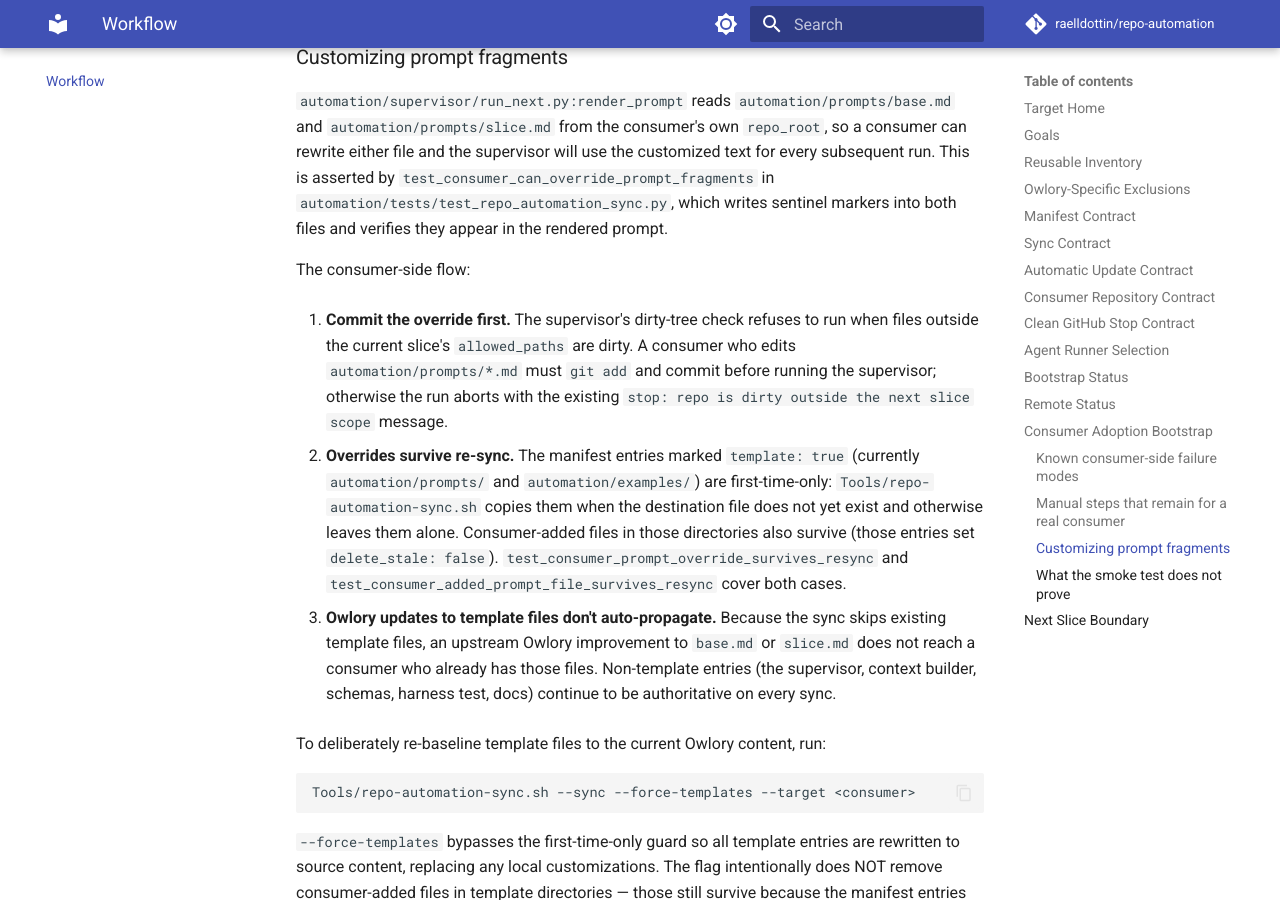
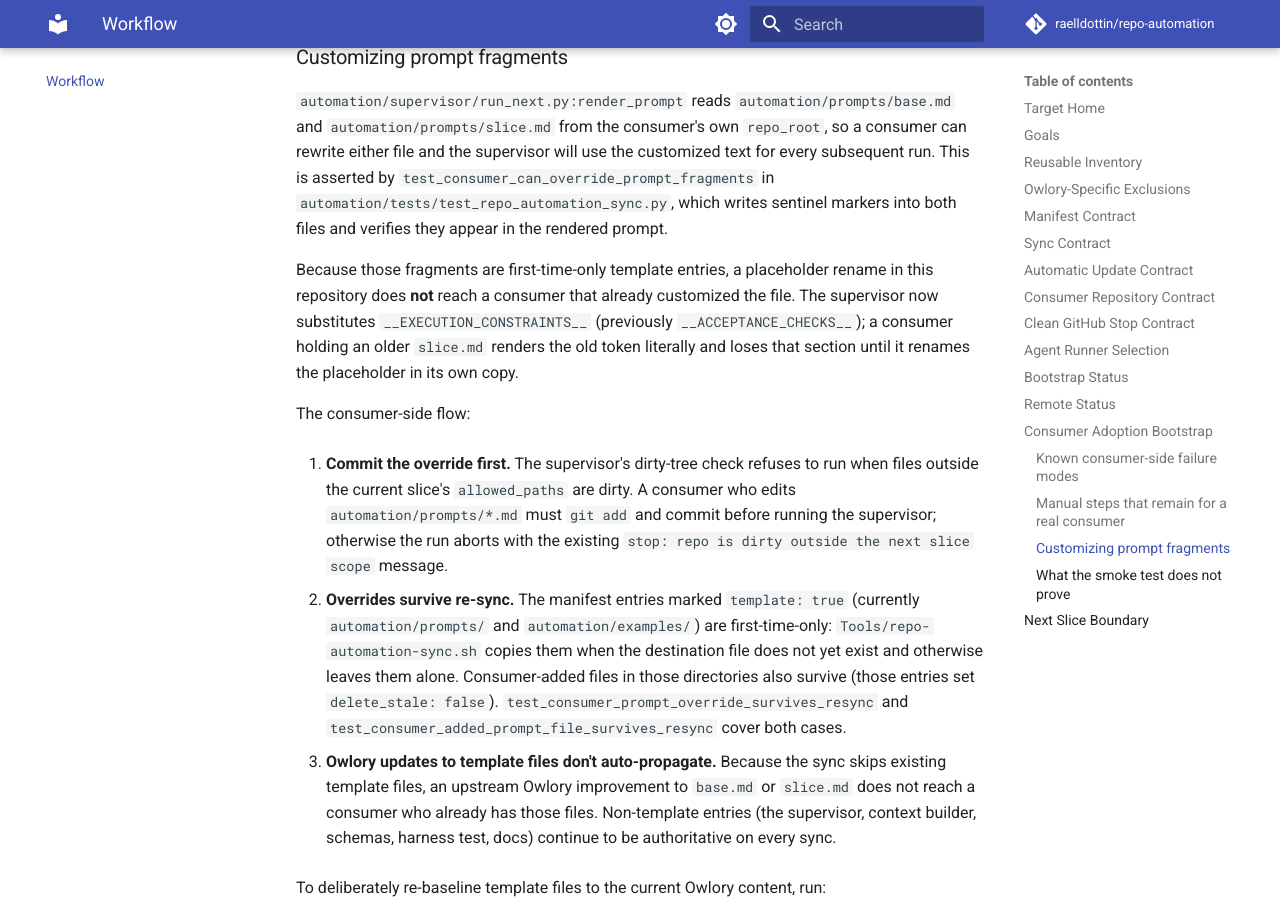
Before and after one commit to raelldottin/repo-automation, an MkDocs documentation site: the page built from docs/workflows/repo-automation.md, in a window 1280 px wide and 900 px high, scrolled down 8257 px. Built offline with MkDocs 1.6.1 and Material for MkDocs 9.7.7, drawn with Linux system fonts in a browser that asks for light colours; comment, search, counter and statistics services are not loaded.

Commit message:
Rename acceptance_checks to execution_constraints
The list the supervisor renders is allowed paths, a file budget, ownership
boundaries, the exact validations to run, and the proof and handoff the run must
produce. Those are constraints on how the run executes, not criteria by which a
product increment is accepted. The old name promised an acceptance contract the
harness does not have.

Renames only: build_acceptance_checks -> build_execution_constraints, the
context-bundle key, the slice.md placeholder and its heading. No new field, no
acceptance_refs, no schema change.

The prompt fragments are first-time-only template entries in the sync manifest,
so a consumer holding a customized slice.md keeps the old placeholder and would
render it literally. Documented in the prompt-customization section, and
render_prompt output is now asserted to contain no unsubstituted placeholder.

```diff
--- a/docs/workflows/repo-automation.md
+++ b/docs/workflows/repo-automation.md
@@ -282,6 +282,12 @@ asserted by
 `automation/tests/test_repo_automation_sync.py`, which writes sentinel
 markers into both files and verifies they appear in the rendered prompt.
 
+Because those fragments are first-time-only template entries, a placeholder rename in
+this repository does **not** reach a consumer that already customized the file. The
+supervisor now substitutes `__EXECUTION_CONSTRAINTS__` (previously
+`__ACCEPTANCE_CHECKS__`); a consumer holding an older `slice.md` renders the old token
+literally and loses that section until it renames the placeholder in its own copy.
+
 The consumer-side flow:
 
 1. **Commit the override first.** The supervisor's dirty-tree check refuses
```
Also changed, not shown: automation/README.md (+2 -0 lines), automation/prompts/slice.md (+2 -2 lines), 5 other files.
